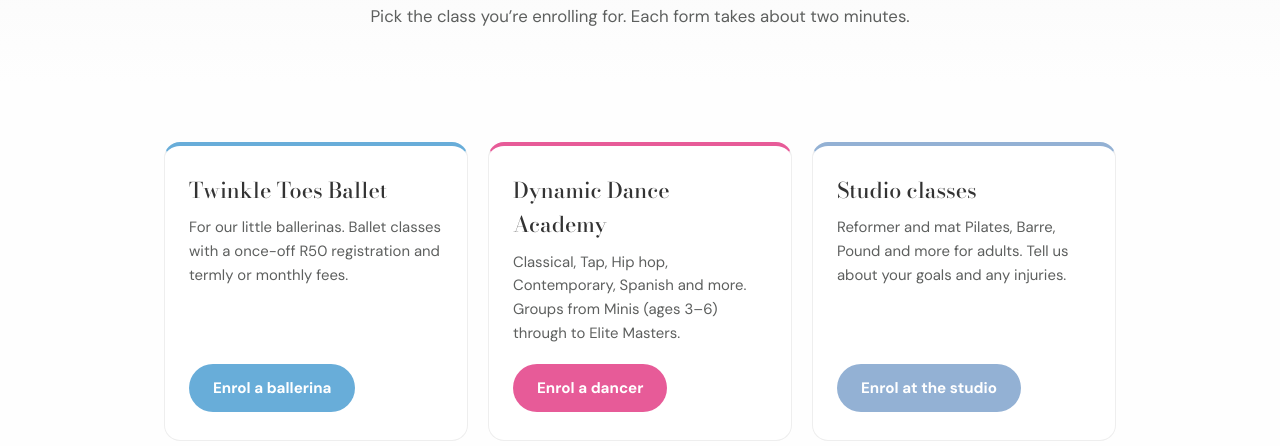
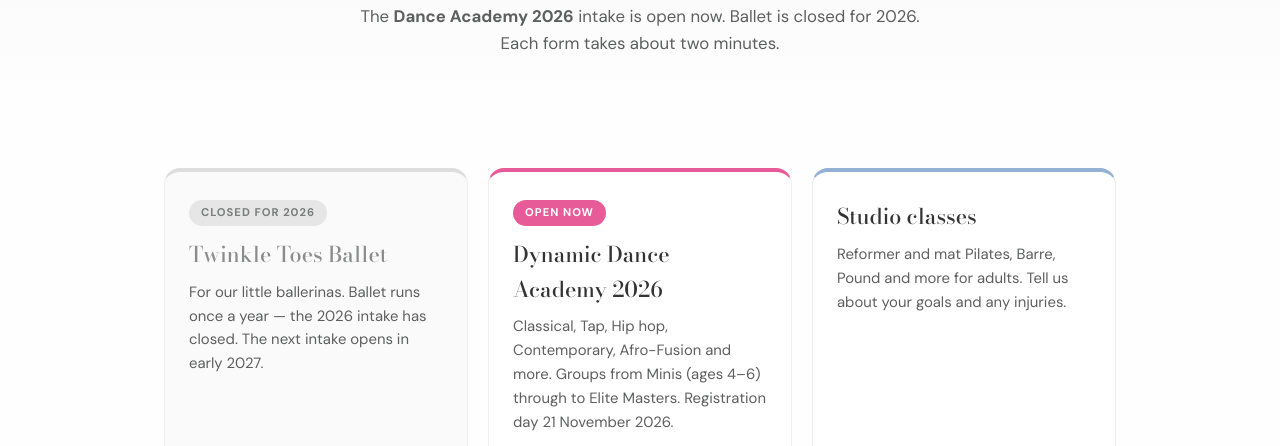
Before and after one commit to SoberMountainMan/dynamicbodystudio, a plain HTML site: page forms.html in a window 1280 px wide. Shown: the part 314-760 px from the top of the page. Drawn offline with nearby package versions, Linux system fonts and the light colour scheme.

Commit message:
Seasonal intake banner on the homepage; ballet marked closed for 2026
Parents currently go straight to the raw Google Form because the branded link
was never sent out. The homepage now carries the intake state instead, so the
link Vicky shares can be the studio's own domain.

- index.html: "Dance Academy 2026 intake - now open" banner under the hero,
  linking to dance-academy.html, with the ballet closure noted. The banner is
  one clearly-marked block with the annual swap routine written above it.
- twinkle-toes.html: closed-for-2026 notice; submit button disabled so nobody
  enrols into a closed intake. The form stays visible and printable. Reopening
  is one attribute - steps documented in the page comment.
- forms.html: hub now shows per-season badges (Dance Academy "Open now",
  Twinkle Toes "Closed for 2026"), stale prototype-era header comment removed,
  Minis age band corrected to 4-6.

Ballet and the academy run at different times of year, so one is normally
closed. All three pages must agree or parents enrol into nothing.

Gate: 3/3 forms 8/8 standards, 0 bad options, 0 defects. All local links resolve.

```diff
--- a/forms.html
+++ b/forms.html
@@ -1,13 +1,13 @@
 <!DOCTYPE html>
 <!--
-  PROTOTYPE — forms hub.
-  Links to the three branded form prototypes. The -prototype filenames are deliberate:
-  nothing here goes live until the file-upload blockers are cleared. On deploy day rename to
-    enrol.html          -> enrol.html
-    twinkle-toes.html   -> twinkle-toes.html
-    dance-academy.html  -> dance-academy.html
-    forms.html          -> forms.html
-  and update the links below.
+  Forms hub — LIVE at https://dynamicbodystudio.co.za/forms.html
+  Links to the three branded enrolment pages.
+
+  SEASONAL STATE — keep this in step with index.html's intake banner and the pages themselves.
+  Ballet and the Dance Academy run at DIFFERENT times of year, so one is normally closed.
+    CURRENT: Dance Academy 2026 = OPEN.  Twinkle Toes Ballet = CLOSED for 2026 (reopens early 2027).
+  When the season turns, update the badges and button labels below, plus:
+    index.html (the intake banner), twinkle-toes.html, dance-academy.html
 -->
 <html lang="en">
 <head>
@@ -65,6 +65,14 @@
   .card:nth-child(3) .go{background:var(--blue-soft)}
   .card .go:hover{filter:brightness(1.06)}
 
+  /* Seasonal state: open vs closed */
+  .badge{display:inline-block;align-self:flex-start;font-size:.7rem;font-weight:700;letter-spacing:.09em;text-transform:uppercase;padding:4px 12px;border-radius:999px;margin-bottom:12px}
+  .badge-open{background:var(--pink);color:#fff}
+  .badge-closed{background:#e6e6e6;color:#7a7d7c}
+  .card.closed{background:#fafafa;border-top-color:#ddd}
+  .card.closed h2{color:#8a8c8b}
+  .card.closed .go{background:#fff;color:#8a8c8b;border:1.5px solid #ddd;font-weight:500}
+
   .note{background:var(--soft);border-radius:14px;padding:26px;text-align:center;margin-top:8px}
   .note p{margin-bottom:16px}
   .btn{display:inline-block;padding:13px 26px;border-radius:999px;font-weight:700;font-size:.98rem}
@@ -98,7 +106,7 @@
   <div class="wrap">
     <img src="assets/logo.png" alt="The Dynamic Body Studio logo">
     <h1>Join us</h1>
-    <p>Pick the class you&rsquo;re enrolling for. Each form takes about two minutes.</p>
+    <p>The <strong>Dance Academy 2026</strong> intake is open now. Ballet is closed for 2026. Each form takes about two minutes.</p>
   </div>
 </section>
 
@@ -106,15 +114,17 @@
   <div class="wrap">
     <div class="grid">
 
-      <div class="card">
+      <div class="card closed">
+        <span class="badge badge-closed">Closed for 2026</span>
         <h2>Twinkle Toes Ballet</h2>
-        <p>For our little ballerinas. Ballet classes with a once-off R50 registration and termly or monthly fees.</p>
-        <a class="go" href="twinkle-toes.html">Enrol a ballerina</a>
+        <p>For our little ballerinas. Ballet runs once a year &mdash; the 2026 intake has closed. The next intake opens in early 2027.</p>
+        <a class="go" href="twinkle-toes.html">See what&rsquo;s needed</a>
       </div>
 
       <div class="card">
-        <h2>Dynamic Dance Academy</h2>
-        <p>Classical, Tap, Hip hop, Contemporary, Spanish and more. Groups from Minis (ages 3&ndash;6) through to Elite Masters.</p>
+        <span class="badge badge-open">Open now</span>
+        <h2>Dynamic Dance Academy 2026</h2>
+        <p>Classical, Tap, Hip hop, Contemporary, Afro-Fusion and more. Groups from Minis (ages 4&ndash;6) through to Elite Masters. Registration day 21 November 2026.</p>
         <a class="go" href="dance-academy.html">Enrol a dancer</a>
       </div>
 
```
Also changed, not shown: index.html (+38 -0 lines), twinkle-toes.html (+31 -1 lines).
